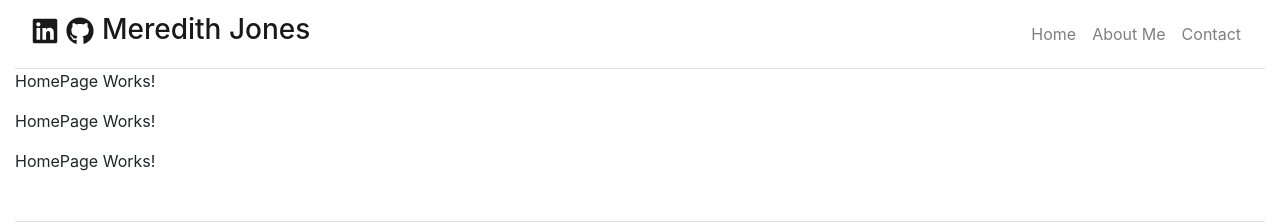
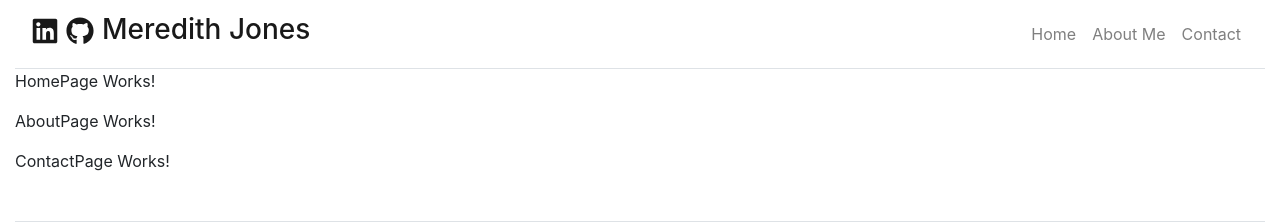
Before and after one commit to meredithajones/2021-Portfolio, a React (Create React App) app: page / in a window 1280 px wide. Shown: the top 224 px of the page. Built offline with nearby package versions, Linux system fonts and the light colour scheme.

Commit message:
Added imports and rendering for about and contact pages

```diff
--- a/src/App.js
+++ b/src/App.js
@@ -9,6 +9,8 @@ import { FaGithub, FaLinkedin } from 'react-icons/fa';
 //Internal imports
 import Footer from './Components/Footer'
 import HomePage from './Pages/HomePage'
+import AboutPage from './Pages/AboutPage'
+import ContactPage from './Pages/ContactPage'
 
 
 class App extends React.Component {
@@ -55,8 +57,8 @@ class App extends React.Component {
       </Navbar.Collapse>
       </Navbar>
       <Route path="/" exact render= {() => <HomePage title= {this.state.home.title} subTitle={this.state.home.subTitle} text={this.state.home.text}/>} />
-      <Route path="/" exact render= {() => <HomePage title= {this.state.home.title} subTitle={this.state.home.subTitle} text={this.state.home.text}/>} />
-      <Route path="/" exact render= {() => <HomePage title= {this.state.home.title} subTitle={this.state.home.subTitle} text={this.state.home.text}/>} />
+      <Route path="/" exact render= {() => <AboutPage title= {this.state.about.title}/>} />
+      <Route path="/" exact render= {() => <ContactPage title= {this.state.contact.title} />} />
       <Footer />
 
       </Container>
```
